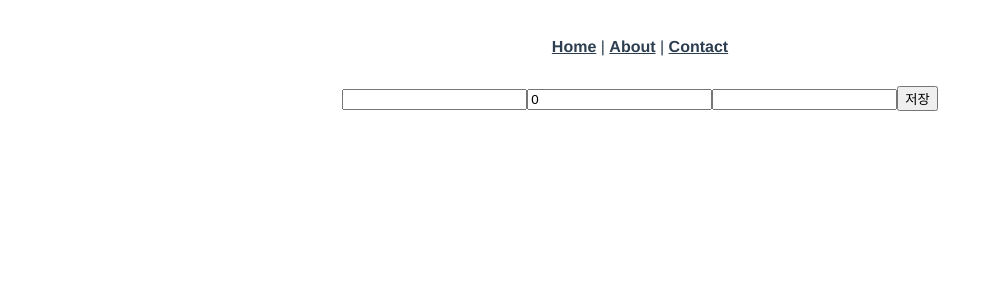
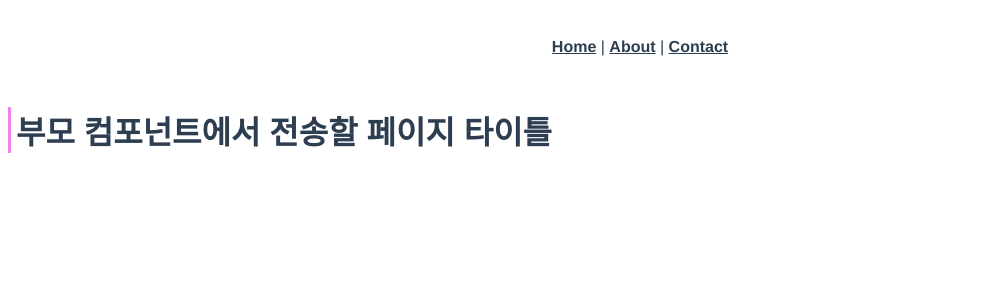
Before and after one commit to manyyeon/study_vue, a Vue app: page /dataBindingExample in a window 1280 px wide. Shown: the top 300 px of the page, without its empty margins (0-993 px from the left). Built offline with nearby package versions, Linux system fonts and the light colour scheme; what vue-sweetalert2 would draw is missing.

Commit message:
컴포넌트 안에 다른 컴포넌트

```diff
--- /dev/null
+++ b/src/components/PageTitle.vue
@@ -0,0 +1,20 @@
+<template>
+  <h1 class="page-title">{{ title }}</h1>
+</template>
+<script>
+export default {
+  props: {
+    title: {
+      type: String,
+      default: "페이지 타이틀",
+    },
+  },
+};
+</script>
+<style scoped>
+.page-title {
+  padding-left: 5px;
+  border-left: 3px solid violet;
+  text-align: left;
+}
+</style>
--- a/src/views/DataBindingExample.vue
+++ b/src/views/DataBindingExample.vue
@@ -1,49 +1,24 @@
 <template>
   <div>
-    <input type="text" v-model="userInfo.name" />
-    <input type="text" v-model.number="userInfo.age" />
-    <input type="text" v-model="userInfo.job" />
-    <button type="button" @click="saveUserInfo">저장</button>
+    <PageTitle title="부모 컴포넌트에서 전송할 페이지 타이틀" />
   </div>
 </template>
 
 <script>
+import PageTitle from "../components/PageTitle.vue";
+
 export default {
-  components: {},
+  components: { PageTitle },
   data() {
     return {
-      userInfo: {
-        name: "",
-        age: 0,
-        job: "",
-      },
+      sampleData: "",
     };
   },
   setup() {},
   created() {},
   mounted() {},
   unmounted() {},
-  methods: {
-    saveUserInfo() {
-      if (this.userInfo.name == "") {
-        // return alert("사용자 이름을 입력하세요.");
-        return this.$swal("사용자 이름을 입력하세요");
-      }
-      if (this.userInfo.age == 0 || this.age == "") {
-        return alert("나이를 입력하세요.");
-      }
-
-      const r = this.saveData(this.userInfo);
-      if (r == "S") {
-        alert("사용자 정보가 생성되었습니다.");
-      }
-    },
-    saveData(params) {
-      console.log(params);
-      const r = "S";
-      return r;
-    },
-  },
+  methods: {},
 };
 </script>
 
```
